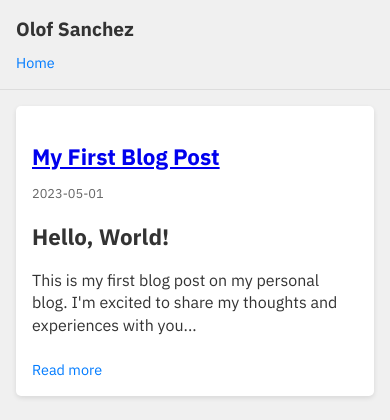
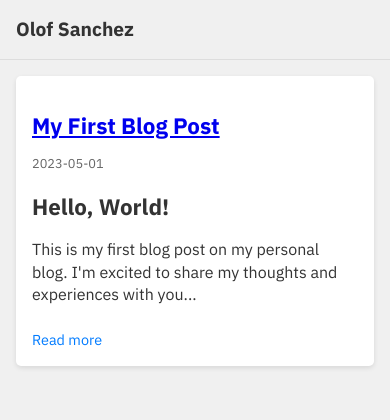
Before and after one commit to Ollello/ollello.github.io, a Flask app: page / in a window 390 px wide. Shown: the top 420 px of the page. Run offline with Flask 3, Linux system fonts and the light colour scheme.

Commit message:
Agent query: Is the 'Olof Sanchez' text in the header now clickable and linked to the homepage? Is the separate 'Home' link removed? Does the 'Olof Sanchez' text change color when hovered over?

```diff
--- a/static/css/style.css
+++ b/static/css/style.css
@@ -31,10 +31,14 @@ header {
     font-weight: bold;
 }
 
-nav a {
+.blog-name a {
+    color: #333;
+    text-decoration: none;
+    transition: color 0.3s ease;
+}
+
+.blog-name a:hover {
     color: #007bff;
-    text-decoration: none;
-    font-size: 0.9rem;
 }
 
 main {
@@ -101,10 +105,6 @@ footer {
         flex-direction: column;
         align-items: flex-start;
     }
-
-    nav {
-        margin-top: 0.5rem;
-    }
 }
 
 #content {
--- a/templates/base.html
+++ b/templates/base.html
@@ -10,10 +10,7 @@
 <body>
     <header>
         <div class="header-content">
-            <h1 class="blog-name">Olof Sanchez</h1>
-            <nav>
-                <a href="/">Home</a>
-            </nav>
+            <h1 class="blog-name"><a href="{{ url_for('index') }}">Olof Sanchez</a></h1>
         </div>
     </header>
     <main id="content">
```
